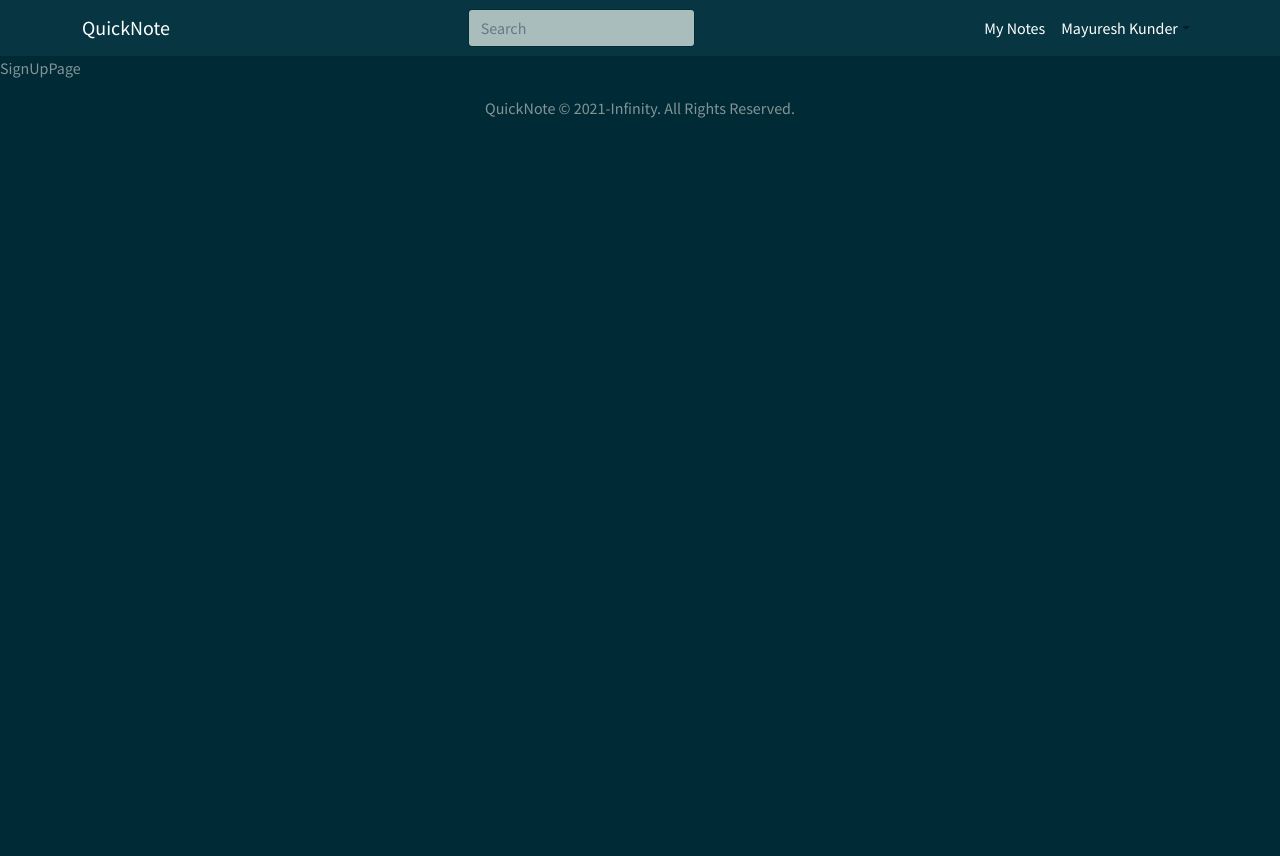
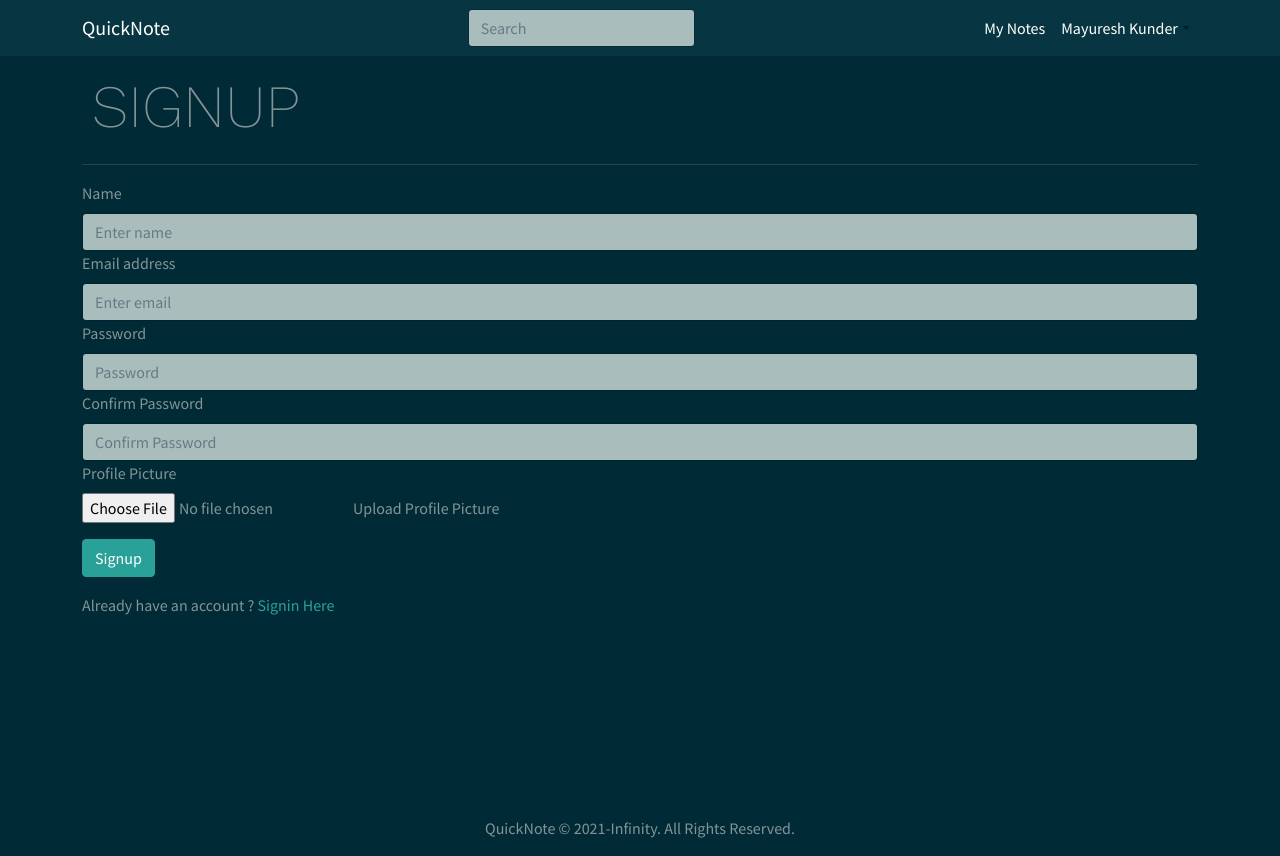
Before and after one commit to mayur249/QuickNote, a React (Create React App) app in the folder frontend/: page /signup in a window 1280 px wide. Before the commit the page ends 800 px from the top, so only its background shows below. Built offline with nearby package versions, Linux system fonts and the light colour scheme.

Commit message:
Completed the signup page and the signout functionality

```diff
--- a/frontend/src/components/Header/Header.jsx
+++ b/frontend/src/components/Header/Header.jsx
@@ -7,9 +7,11 @@ import {
   FormControl,
   Container,
 } from "react-bootstrap";
-import { Link } from "react-router-dom";
+import { Link, useHistory } from "react-router-dom";
 
 const Header = () => {
+  const history = useHistory();
+
   return (
     <Navbar bg="dark" expand="lg">
       <Container>
@@ -50,7 +52,14 @@ const Header = () => {
             >
               <NavDropdown.Item href="#action3">My Profile</NavDropdown.Item>
               <NavDropdown.Divider />
-              <NavDropdown.Item href="#action5">Logout</NavDropdown.Item>
+              <NavDropdown.Item
+                onClick={() => {
+                  localStorage.removeItem("userInfo");
+                  history.push("/");
+                }}
+              >
+                Signout
+              </NavDropdown.Item>
             </NavDropdown>
           </Nav>
         </Navbar.Collapse>
--- a/frontend/src/components/SignInPage/SignInPage.jsx
+++ b/frontend/src/components/SignInPage/SignInPage.jsx
@@ -68,7 +68,7 @@ const SignInPage = ({ history }) => {
           </Form.Group>
 
           <Button variant="success" type="submit" className="mt-3">
-            Submit
+            Signin
           </Button>
         </Form>
 
--- a/frontend/src/components/SignUpPage/SignUpPage.jsx
+++ b/frontend/src/components/SignUpPage/SignUpPage.jsx
@@ -1,7 +1,162 @@
-import React from "react";
+import axios from "axios";
+import React, { useState } from "react";
+import { Button, Col, Form, Row } from "react-bootstrap";
+import { Link } from "react-router-dom";
+import { MainScreen } from "../";
+import ErrorMessage from "../ErrorMessage";
+import Loading from "../Loading";
+const SignUpPage = () => {
+  const [email, setEmail] = useState("");
+  const [name, setName] = useState("");
+  const [pic, setPic] = useState(
+    "https://cdn-icons-png.flaticon.com/512/709/709722.png"
+  );
+  const [password, setPassword] = useState("");
+  const [confirmPassword, setConfirmPassword] = useState("");
+  const [message, setMessage] = useState(null);
+  const [picMessage, setPicMessage] = useState(null);
+  const [error, setError] = useState(false);
+  const [loading, setLoading] = useState(false);
 
-const SignUpPage = () => {
-  return <div>SignUpPage </div>;
+  const submitHandler = async (e) => {
+    e.preventDefault();
+    if (password !== confirmPassword) {
+      setMessage("Passwords Do Not Match");
+    } else {
+      setMessage(null);
+      try {
+        const config = {
+          headers: {
+            "Content-Type": "application/json",
+          },
+        };
+
+        setLoading(true);
+
+        const { data } = await axios.post(
+          "http://localhost:5000/api/users/signup",
+          { name, pic, email, password },
+          config
+        );
+
+        setLoading(false);
+        localStorage.setItem("userInfo", JSON.stringify(data));
+        console.log(data);
+      } catch (error) {
+        setError(error.response.data.message);
+      }
+    }
+  };
+
+  const postDetails = (pics) => {
+    if (!pics) {
+      return setPicMessage("Please Select an Image");
+    }
+    setPicMessage(null);
+
+    if (
+      pics.type === "image/jpeg" ||
+      pics.type === "image/png" ||
+      pics.type === "image/jpg"
+    ) {
+      const data = new FormData();
+      data.append("file", pics);
+      data.append("upload_preset", "quicknote");
+      data.append("cloud_name", "dpsdexozw");
+      fetch("https://api.cloudinary.com/v1_1/dpsdexozw/image/upload", {
+        method: "POST",
+        body: data,
+      })
+        .then((res) => res.json())
+        .then((data) => {
+          console.log(data);
+          setPic(data.url.toString());
+        })
+        .catch((err) => {
+          console.log("upload error", err);
+        });
+    } else {
+      return setPicMessage("Please Select an Image");
+    }
+  };
+
+  return (
+    <MainScreen title="SIGNUP">
+      <div className="signupContainer">
+        {message && <ErrorMessage variant="danger">{message}</ErrorMessage>}
+        {error && <ErrorMessage variant="danger">{error}</ErrorMessage>}
+        {loading && <Loading />}
+        <Form onSubmit={submitHandler}>
+          <Form.Group controlId="formBasicEmail">
+            <Form.Label>Name</Form.Label>
+            <Form.Control
+              type="name"
+              value={name}
+              placeholder="Enter name"
+              onChange={(e) => setName(e.target.value)}
+            />
+          </Form.Group>
+
+          <Form.Group controlId="formBasicEmail">
+            <Form.Label>Email address</Form.Label>
+            <Form.Control
+              type="email"
+              value={email}
+              placeholder="Enter email"
+              onChange={(e) => setEmail(e.target.value)}
+            />
+          </Form.Group>
+
+          <Form.Group controlId="formBasicPassword">
+            <Form.Label>Password</Form.Label>
+            <Form.Control
+              type="password"
+              value={password}
+              placeholder="Password"
+              onChange={(e) => setPassword(e.target.value)}
+            />
+          </Form.Group>
+
+          <Form.Group controlId="confirmPassword">
+            <Form.Label>Confirm Password</Form.Label>
+            <Form.Control
+              type="password"
+              value={confirmPassword}
+              placeholder="Confirm Password"
+              onChange={(e) => setConfirmPassword(e.target.value)}
+            />
+          </Form.Group>
+
+          {picMessage && (
+            <ErrorMessage variant="danger">{picMessage}</ErrorMessage>
+          )}
+          <Form.Group controlId="pic">
+            <Form.Label>Profile Picture</Form.Label>
+            <Form.File
+              id="custom-file"
+              type="image/png"
+              label="Upload Profile Picture"
+              onChange={(e) => postDetails(e.target.files[0])}
+              custom
+            />
+          </Form.Group>
+
+          <Button variant="success" type="submit" className="mt-3">
+            Signup
+          </Button>
+        </Form>
+
+        <Row className="py-3">
+          <Col>
+            Already have an account ?{" "}
+            <Link to="/signin" style={{ textDecoration: "none" }}>
+              Signin Here
+            </Link>
+          </Col>
+        </Row>
+      </div>
+    </MainScreen>
+  );
 };
 
 export default SignUpPage;
```
